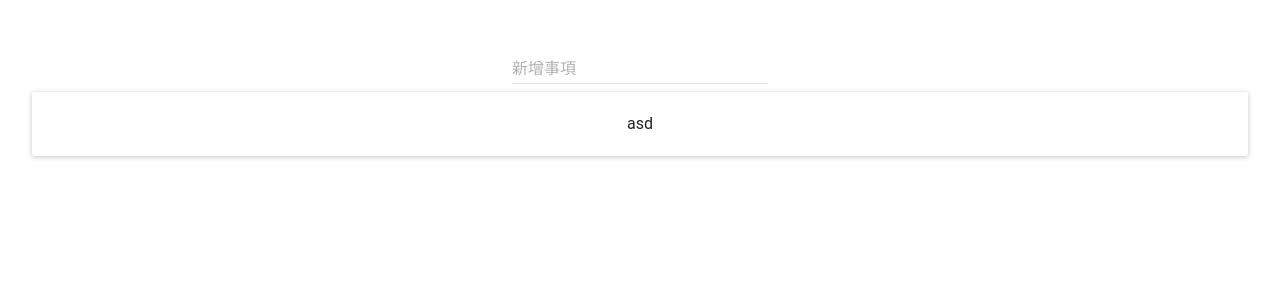
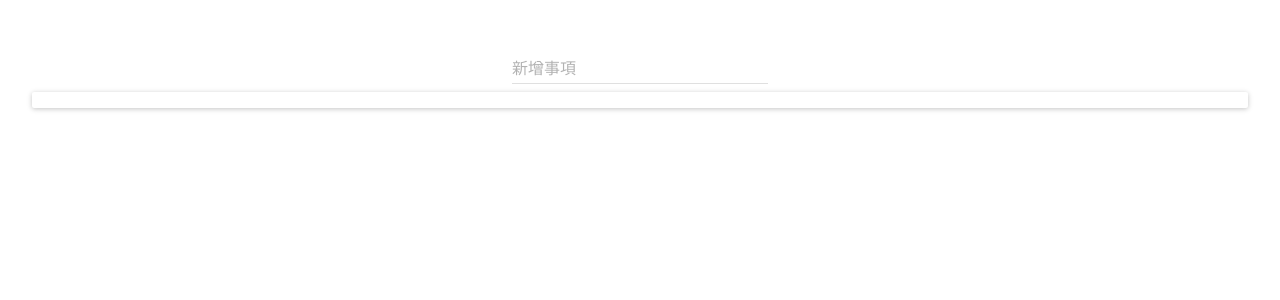
Before and after one commit to a9650615/csieCamp, a React (Create React App) app: page / in a window 1280 px wide. Shown: the top 300 px of the page. Built offline with nearby package versions, Linux system fonts and the light colour scheme; what react-tap-event-plugin would draw is missing.

Commit message:
刪除功能

```diff
--- a/src/App.js
+++ b/src/App.js
@@ -6,12 +6,7 @@ class App extends Component {
   id = 1
 
   state = {
-    listData: [
-      {
-        id: 0,
-        text: 'asd'
-      }
-    ]
+    listData: []
   }
 
   pushData(data) {
@@ -25,11 +20,19 @@ class App extends Component {
     })
   }
 
+  deleteData(index) {
+    let list = this.state.listData.slice()
+    list.splice(index, 1)
+    this.setState({
+      listData: list
+    })
+  }
+
   render() {
     return (
       <div className="App">
         <CreateInput pushData={this.pushData.bind(this)}/>
-        <TodoList list={this.state.listData}/>
+        <TodoList list={this.state.listData} deleteData={this.deleteData.bind(this)}/>
       </div>
     )
   }
--- a/src/CreateInput.js
+++ b/src/CreateInput.js
@@ -7,7 +7,7 @@ export default class CreateInput extends Component {
   }
 
   addTodo(e) {
-    if (e.keyCode == 13 && this.state.text != '') {
+    if (e.keyCode === 13 && this.state.text !== '') {
       this.props.pushData(this.state)
       this.clear()
     }
--- a/src/TodoList.js
+++ b/src/TodoList.js
@@ -5,9 +5,14 @@ import Paper from 'material-ui/Paper'
 
 export default class TodoList extends Component {
 
-  lists = () => this.props.list.map((val) => {
+  lists = () => this.props.list.map((val, i) => {
     return (
-      <ListItem key={val.id}>
+      <ListItem
+        key={val.id}
+        rightIconButton={
+          <IconButton iconClassName="material-icons" onTouchTap={() => this.props.deleteData(i)}>delete</IconButton>
+        }
+        >
         {val.text}
       </ListItem>
     )
```
